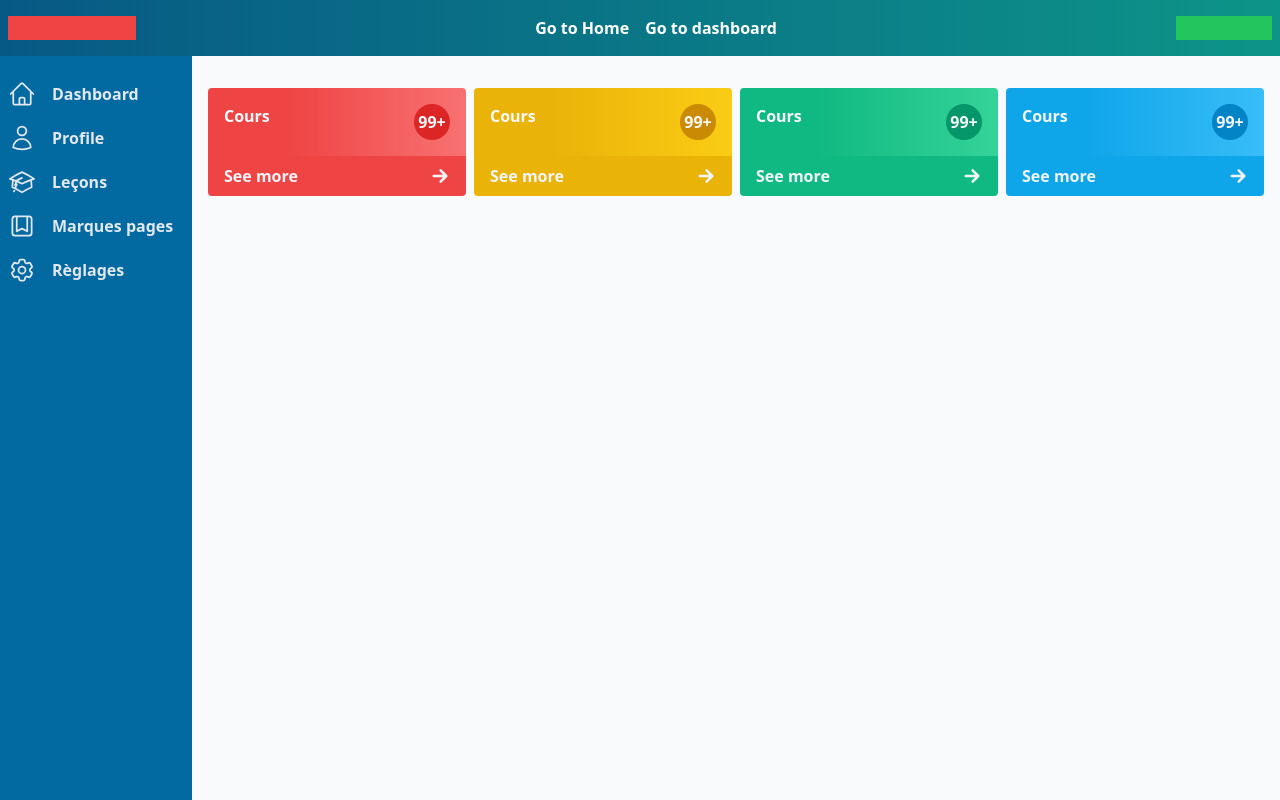
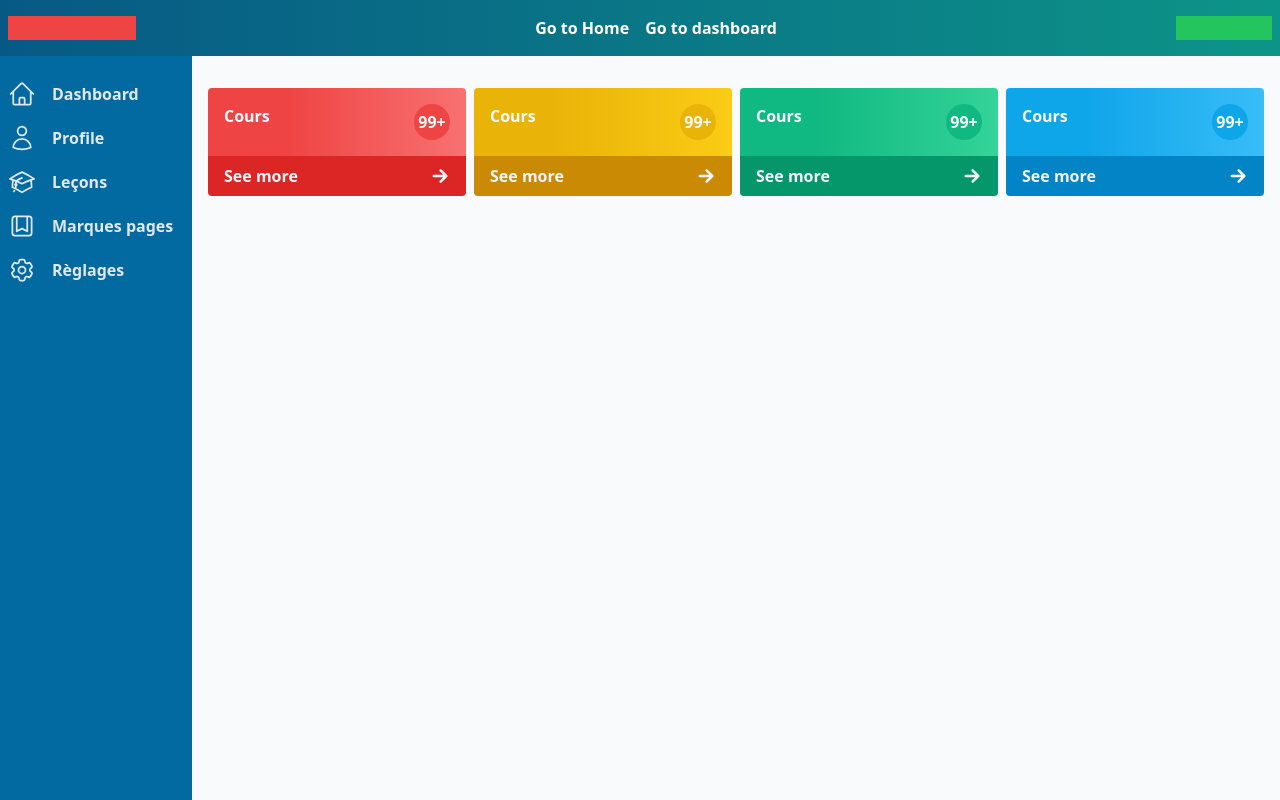
Before and after one commit to mthdht/learn, a Vue app: page /#/mthdht/dashboard in a window 1280 px wide. Built offline with nearby package versions, Linux system fonts and the light colour scheme.

Commit message:
invert color for action in statistics card component

```diff
--- a/src/components/StatisticsCard.vue
+++ b/src/components/StatisticsCard.vue
@@ -83,7 +83,7 @@ const colors = {
     green: 'from-emerald-500 from-30% to-emerald-400',
     blue: 'from-sky-500 from-30% to-sky-400',
   },
-  action: {
+  badge: {
     gray: 'bg-slate-500',
     red: 'bg-red-500',
     orange: 'bg-orange-500',
@@ -91,7 +91,7 @@ const colors = {
     green: 'bg-emerald-500',
     blue: 'bg-sky-500',
   },
-  badge: {
+  action: {
     gray: 'bg-slate-600',
     red: 'bg-red-600',
     orange: 'bg-orange-600',
```
